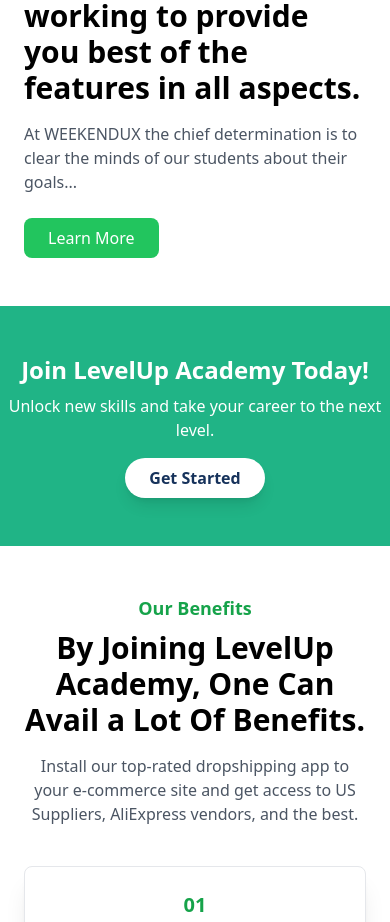
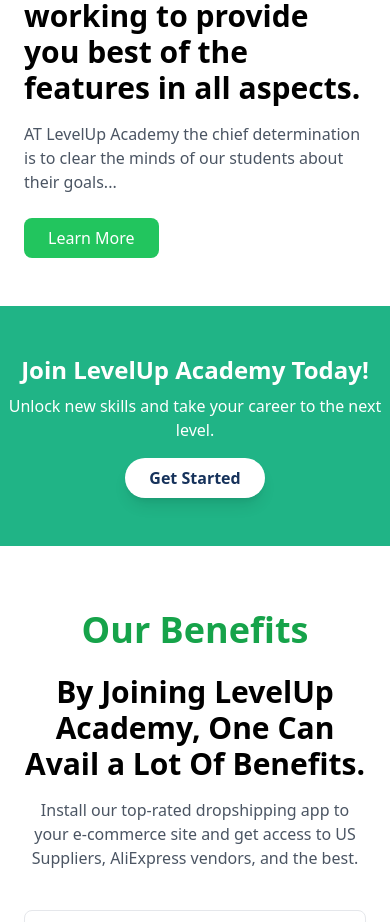
Before and after one commit to Abdikani98/Project-Elearning, a React (Vite) app in the folder Frontend/: page /About in a window 390 px wide. Shown: the part 1182-2104 px from the top of the page. Built offline with nearby package versions, Linux system fonts and the light colour scheme.

Commit message:
changin element

```diff
--- a/Frontend/src/components/ourbinifits.jsx
+++ b/Frontend/src/components/ourbinifits.jsx
@@ -42,10 +42,10 @@
 
 const Benefits = () => {
   return (
-    <div className="max-w-6xl mx-auto px-6 py-12 text-center">
+    <div className="max-w-6xl mx-auto px-6 py-12 text-center  dark:bg-gray-900 dark:text-black">
       {/* Title Section */}
-      <h3 className="text-green-600 font-bold text-lg">Our Benefits</h3>
-      <h2 className="text-3xl md:text-4xl font-bold mt-2">
+      <h3 className="text-green-600 font-bold  text-4xl py-4">Our Benefits</h3>
+      <h2 className="text-3xl md:text-4xl font-bold mt-2  dark:bg-gray-900 dark:text-white">
         By Joining LevelUp Academy, One Can Avail a Lot Of Benefits.
       </h2>
       <p className="text-gray-600 mt-4 max-w-2xl mx-auto">
--- a/Frontend/src/pages/About.jsx
+++ b/Frontend/src/pages/About.jsx
@@ -52,7 +52,7 @@
             We are always working to provide you best of the features in all aspects.
           </h3>
           <p className="text-gray-600 mt-4">
-            At WEEKENDUX the chief determination is to clear the minds of our students about their goals...
+            AT LevelUp Academy the chief determination is to clear the minds of our students about their goals...
           </p>
           <button className="mt-6 bg-green-500 text-white px-6 py-2 rounded-lg hover:bg-green-600 transition">
             Learn More
```
